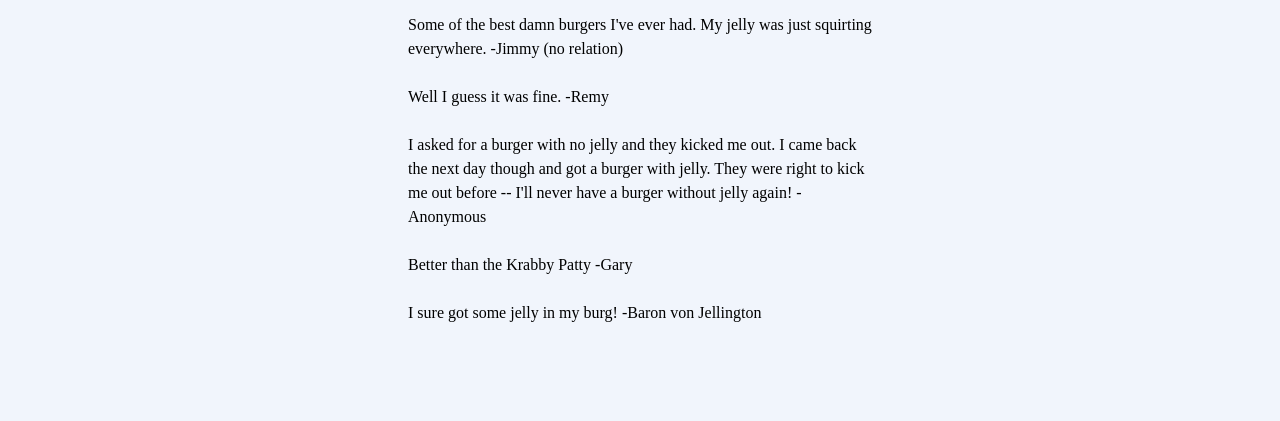
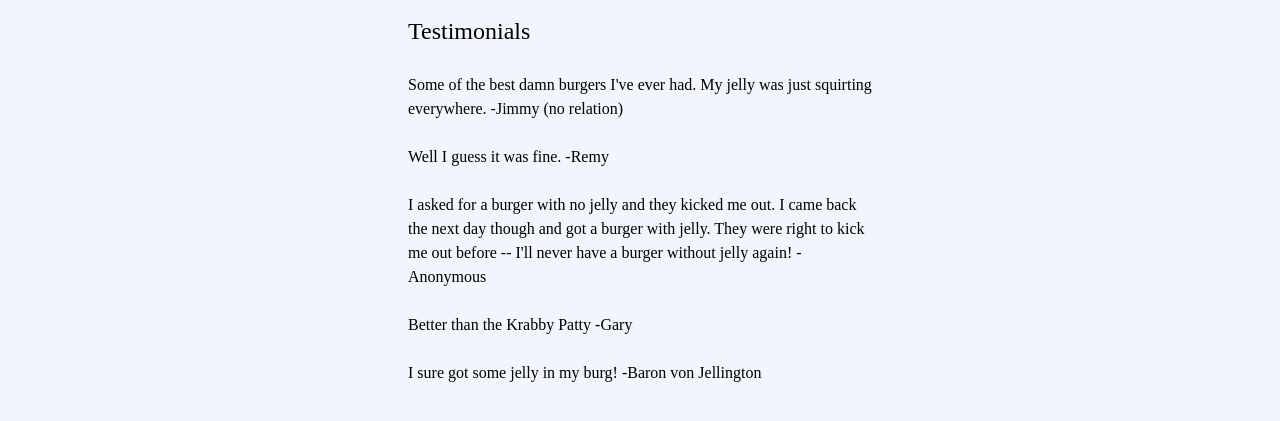
Before and after one commit to JonathanNoH/Restaurant, a website built with webpack: page dist/index.html in a window 1280 px wide. Shown: the part 253-674 px from the top of the page. Built offline with nearby package versions, Linux system fonts and the light colour scheme; files whose address does not match are found by name.

Commit message:
add testimonial header

```diff
--- a/src/home.js
+++ b/src/home.js
@@ -6,6 +6,10 @@ const goHome = () => {
     //add testimonials
     const testimonials = document.createElement('div');
     testimonials.classList.add('testimonials');
+    const testimonialHeader = document.createElement('div');
+    testimonialHeader.classList.add('contentHeader');
+    testimonialHeader.innerText = "Testimonials";
+    testimonials.appendChild(testimonialHeader);
 
     const addTestimonial = (string) => {
         const testimonial = document.createElement('div');
--- a/src/style.css
+++ b/src/style.css
@@ -79,6 +79,11 @@ header {
     min-width: 35ch;
 }
 
+.contentHeader {
+    font-size: 1.5rem;
+    font-weight: 500;
+}
+
 .testimonials {
     display: flex;
     flex-direction: column;
```
Also changed, not shown: dist/main.js.
